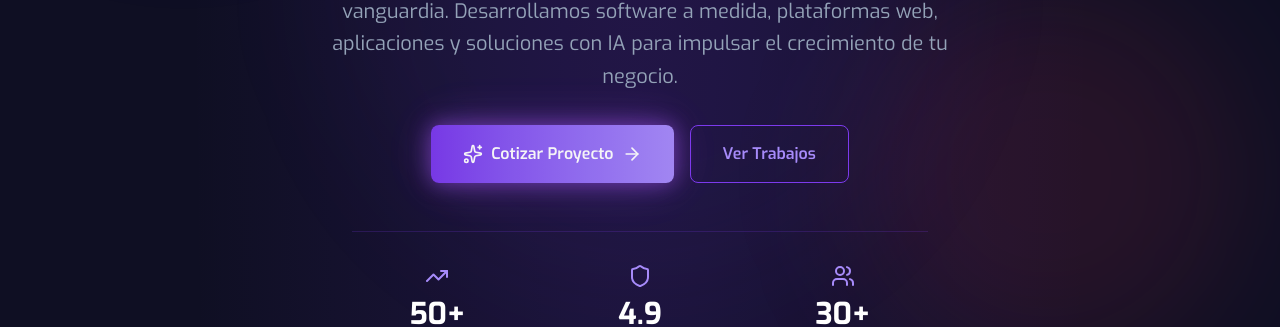
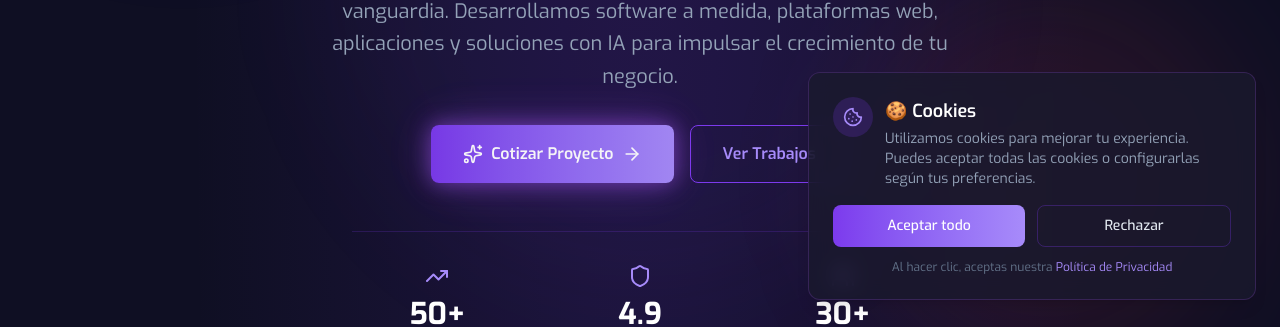
Before and after one commit to kcumen/kcumen-web-2026, a Next.js app: page / in a window 1280 px wide. Shown: the part 484-811 px from the top of the page. Built offline with nearby package versions, Linux system fonts and the light colour scheme; no server answers.

Commit message:
feat: add GDPR-compliant cookie consent banner

```diff
--- a/src/app/layout.tsx
+++ b/src/app/layout.tsx
@@ -1,5 +1,6 @@
 import type { Metadata } from "next";
 import "./globals.css";
+import CookieConsent from "@/components/CookieConsent";
 
 export const metadata: Metadata = {
   metadataBase: new URL("https://kcumen.co"),
@@ -78,6 +79,7 @@ export default function RootLayout({
     <html lang="es">
       <body className="antialiased">
         {children}
+        <CookieConsent />
       </body>
     </html>
   );
--- /dev/null
+++ b/src/components/CookieConsent.tsx
@@ -0,0 +1,76 @@
+"use client";
+
+import { useState, useEffect, useRef } from "react";
+import { Cookie } from "lucide-react";
+
+export default function CookieConsent() {
+  const [isVisible, setIsVisible] = useState(false);
+  const hasChecked = useRef(false);
+
+  useEffect(() => {
+    if (hasChecked.current) return;
+    hasChecked.current = true;
+
+    // Check if user has already made a choice
+    const consent = localStorage.getItem("cookie_consent");
+    if (consent === null) {
+      // Show banner if no consent has been given
+      // Use setTimeout to defer the state update and avoid the lint warning
+      setTimeout(() => setIsVisible(true), 0);
+    }
+  }, []);
+
+  const handleAccept = () => {
+    localStorage.setItem("cookie_consent", "accepted");
+    setIsVisible(false);
+  };
+
+  const handleDecline = () => {
+    localStorage.setItem("cookie_consent", "declined");
+    setIsVisible(false);
+  };
+
+  if (!isVisible) return null;
+
+  return (
+    <div className="fixed bottom-4 left-4 right-4 z-50 md:left-auto md:right-6 md:max-w-md">
+      <div className="glass-card rounded-xl p-6 shadow-lg border border-[#7C3AED]/20">
+        <div className="flex items-start gap-3 mb-4">
+          <div className="flex-shrink-0 w-10 h-10 rounded-full bg-[#7C3AED]/20 flex items-center justify-center">
+            <Cookie className="w-5 h-5 text-[#A78BFA]" />
+          </div>
+          <div>
+            <h3 className="text-white font-semibold text-lg">
+              🍪 Cookies
+            </h3>
+            <p className="text-[#94A3B8] text-sm mt-1">
+              Utilizamos cookies para mejorar tu experiencia. Puedes aceptar todas las cookies o configurarlas según tus preferencias.
+            </p>
+          </div>
+        </div>
+
+        <div className="flex flex-col sm:flex-row gap-3">
+          <button
+            onClick={handleAccept}
+            className="flex-1 px-4 py-2.5 bg-gradient-to-r from-[#7C3AED] to-[#A78BFA] text-white font-medium rounded-lg hover:shadow-neon transition-all duration-200 cursor-pointer text-sm"
+          >
+            Aceptar todo
+          </button>
+          <button
+            onClick={handleDecline}
+            className="flex-1 px-4 py-2.5 bg-transparent border border-[#7C3AED]/30 text-[#E2E8F0] font-medium rounded-lg hover:bg-[#7C3AED]/10 transition-all duration-200 cursor-pointer text-sm"
+          >
+            Rechazar
+          </button>
+        </div>
+
+        <p className="text-xs text-[#64748B] mt-3 text-center">
+          Al hacer clic, aceptas nuestra{" "}
+          <a href="#politica" className="text-[#A78BFA] hover:underline cursor-pointer">
+            Política de Privacidad
+          </a>
+        </p>
+      </div>
+    </div>
+  );
+}
```
